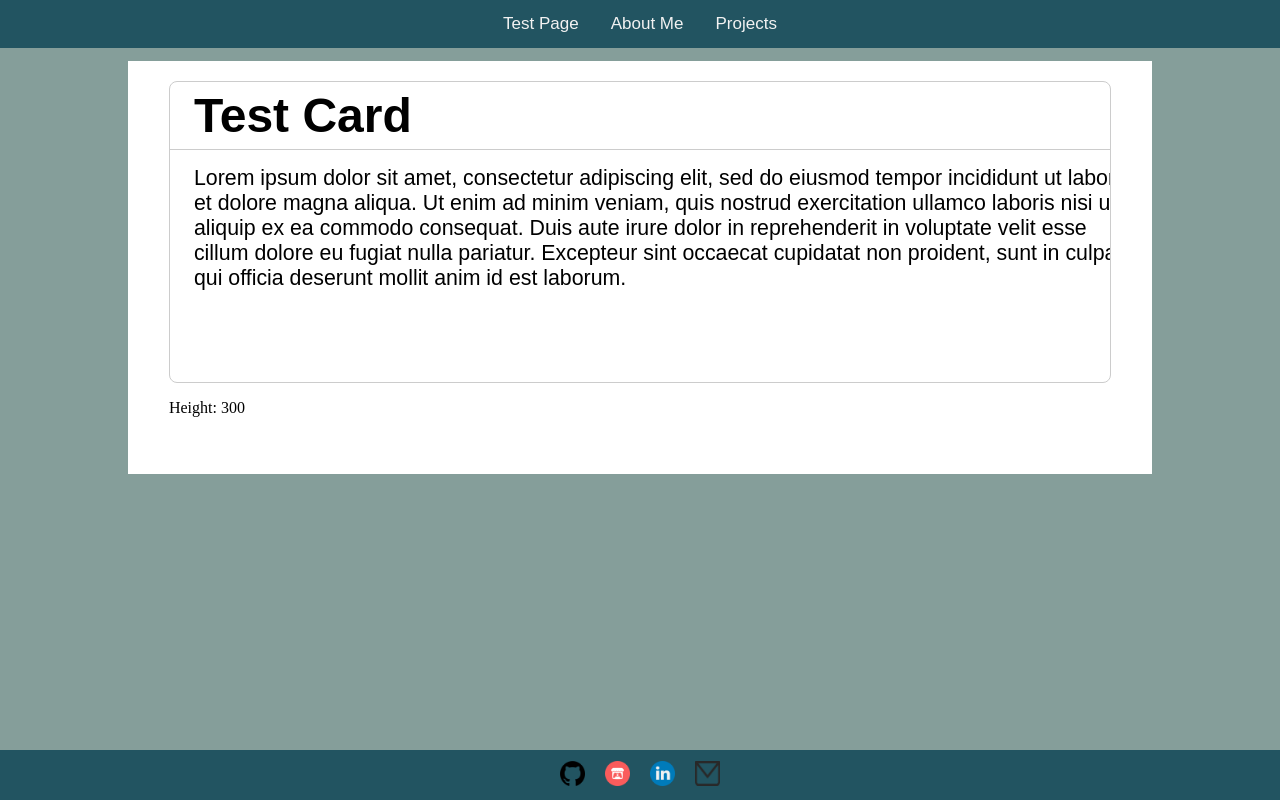
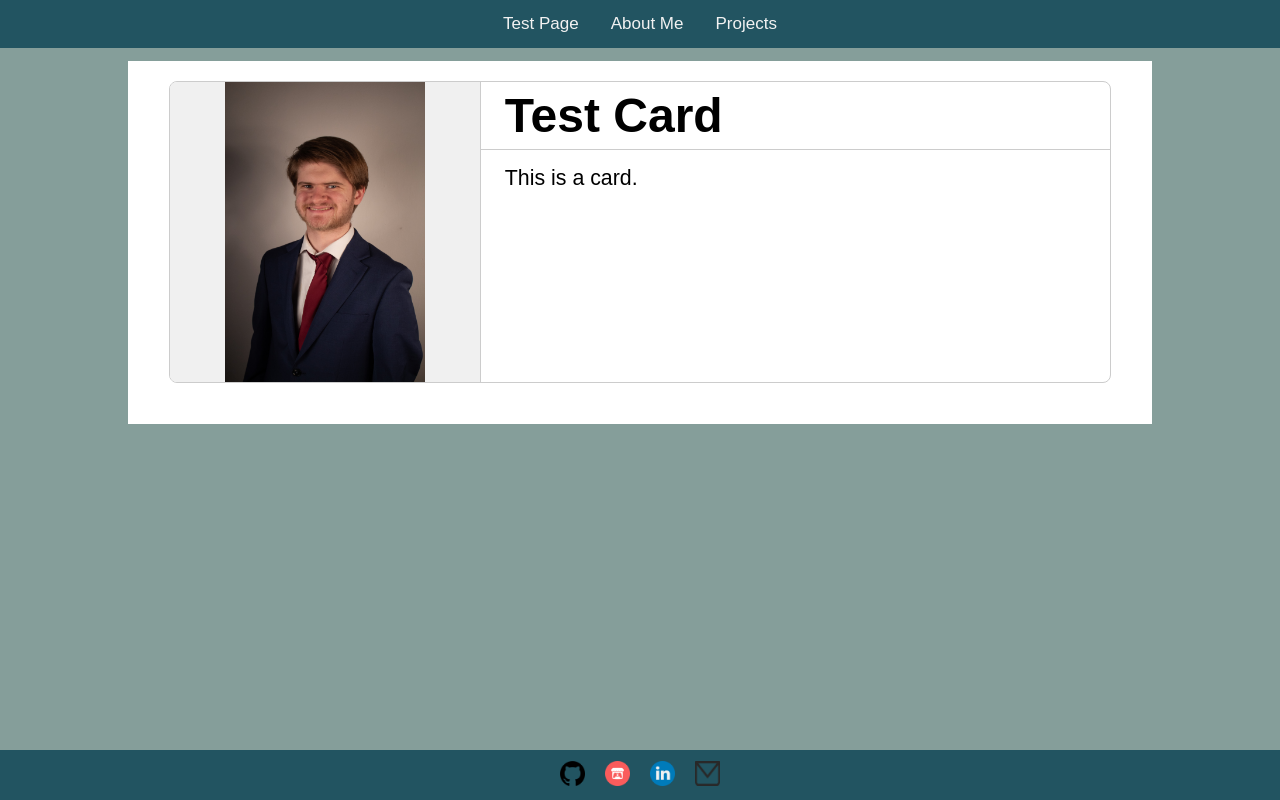
Before and after one commit to hdorer/hdorer.github.io, a React (Vite) app: page /test-page in a window 1280 px wide. Built offline with nearby package versions, Linux system fonts and the light colour scheme.

Commit message:
Revert "I've completely broken it and I don't know how"
This reverts commit f1599311b5dc661b3480f1d48a3c294d2d3e124f.

```diff
--- a/src/components/Card.css
+++ b/src/components/Card.css
@@ -17,29 +17,16 @@
     min-height: 100%;
 }
 
-.card-thumbnail img {
-    max-width: 100%;
-}
-
 .card-body {
     display: flex;
+    width: 67%;
     flex-direction: column;
     align-items: flex-start;
     justify-content: flex-start;
-    box-sizing: border-box;
-}
-
-.card-body.partial-width {
-    width: 67%;
-}
-
-.card-body.full-width {
-    width: 100%;
 }
 
 .card-title {
     min-width: 100%;
-    max-width: 100%;
     padding: 6px 24px 6px 24px;
     font-weight: bold;
     font-size: 36pt;
@@ -49,12 +36,6 @@
 .card-text {
     padding: 16px 24px 16px 24px;
     font-size: 16pt;
-    min-width: 100%;
-    max-width: 100%;
-}
-
-.card-test p {
-    max-width: 100%;
 }
 
 @media screen and (max-width: 767px) {
--- a/src/components/Card.tsx
+++ b/src/components/Card.tsx
@@ -1,6 +1,5 @@
-import { ReactNode, useRef, useLayoutEffect, useState } from 'react';
-import { Link, } from 'react-router-dom';
-import HeightGetter from './HeightGetter';
+import { ReactNode, useRef, useEffect, useState } from 'react';
+import { Link, useLocation } from 'react-router-dom';
 import './Card.css';
 
 interface Props {
@@ -8,73 +7,73 @@ interface Props {
     thumbnail?: string;
     linkTo?: string;
     children?: ReactNode;
+}
+
+function Card({ title, thumbnail, linkTo, children }: Props) {
+    const thumbnailDiv = useRef<HTMLDivElement>(null);
+
+    const [thumbnailDivDimensions, recordThumbnailDivDimensions] = useState({ width: 0, height: 0 });
+    const [screenWidth, recordScreenWidth] = useState(0);
+
+    const location = useLocation();
+
+    const updateSizes = () => {
+        console.log("updateSizes");
+
+        recordScreenWidth(window.innerWidth);
+
+        if(!thumbnailDiv.current) {
+            console.error("thumbnailDiv.current was null in Card.imageLoaded()!");
+            return;
+        }
+
+        recordThumbnailDivDimensions({
+            width: thumbnailDiv.current.offsetWidth,
+            height: thumbnailDiv.current.offsetHeight
+        });
     };
 
-function Card({ title, thumbnail, linkTo, children }: Props) {
-    const bodyDiv = useRef<HTMLDivElement>(null);
-
-    const [screenWidth, recordScreenWidth] = useState(0);
-    const [bodyDivHeight, recordBodyDivHeight] = useState(0);
-
     const desktopLayout = (
-        <>
         <div className="card">
-                { thumbnail && (
-                    <div className="card-thumbnail">
-                        {/* <img src={thumbnail} style={{ maxHeight: `${bodyDivHeight}px` }} /> */}
-                        {/* <img src={thumbnail} /> */}
+            <div ref={thumbnailDiv} className="card-thumbnail">
+                <img src={thumbnail} style={{ maxWidth: `${thumbnailDivDimensions.width}px`, maxHeight: `${thumbnailDivDimensions.height}px` }} onLoad={updateSizes} />
             </div>
-                )}
-                <HeightGetter setHeight={recordBodyDivHeight}>
-                    <div ref={bodyDiv} className={`card-body ${thumbnail ? 'partial-width' : 'full-width'}`}>
-                        { title && (
+            <div className="card-body">
                 <div className="card-title">
                     {title}
                 </div>
-                        )}
                 <div className="card-text">
                     {children}
                 </div>
             </div>
-                </HeightGetter>
         </div>
-            <p>Height: {bodyDivHeight}</p>
-        </>
     );
 
     const mobileLayout = (
         <div className="card">
-            { title && (
             <div className="card-title">
                 {title}
             </div>
-            )}
-            { thumbnail && (
-                <div className="card-thumbnail">
-                    <img src={thumbnail} />
+            <div ref={thumbnailDiv} className="card-thumbnail">
+                <img src={thumbnail} onLoad={updateSizes} />
             </div>
-            )}
             <div className="card-text">
                 {children}
             </div>
         </div>
     );
 
-    useLayoutEffect(() => {
-        const resized = () => {
-            recordScreenWidth(window.innerWidth);
-        }
+    useEffect(() => {
+        console.log("useEffect()");
 
-        resized();
+        updateSizes();
 
-        window.addEventListener('resize', resized);
+        window.addEventListener('resize', updateSizes);
 
         return () => {
-            window.removeEventListener('resize', resized);
+            window.removeEventListener('resize', updateSizes);
         };
-    });
-
-    console.log(`bodyDivHeight: ${bodyDivHeight}`);
+    }, [location]);
 
     if(linkTo) {
         return (
--- a/src/components/HeightGetter.tsx
+++ /dev/null
@@ -1,30 +0,0 @@
-import { ReactNode, useRef, useEffect } from 'react';
-
-interface Props {
-    setHeight?: (height: number) => void;
-    children?: ReactNode
-}
-
-function HeightGetter({ setHeight, children }: Props) {
-    const divRef = useRef<HTMLDivElement>(null);
-
-    useEffect(() => {
-        if(!divRef.current) {
-            return;
-        }
-
-        if(!setHeight) {
-            return;
-        }
-
-        setHeight(divRef.current.clientHeight);
-    }, []);
-
-    return (
-        <div ref={divRef} style={{ width: `100%` }}>
-            {children}
-        </div>
-    );
-}
-
-export default HeightGetter;
--- a/src/routes/TestPage.tsx
+++ b/src/routes/TestPage.tsx
@@ -5,8 +5,8 @@ function TestPage() {
     return (
         <div className="page-container">
             <div className="content-container">
-                <Card title="Test Card">
-                    Lorem ipsum dolor sit amet, consectetur adipiscing elit, sed do eiusmod tempor incididunt ut labore et dolore magna aliqua. Ut enim ad minim veniam, quis nostrud exercitation ullamco laboris nisi ut aliquip ex ea commodo consequat. Duis aute irure dolor in reprehenderit in voluptate velit esse cillum dolore eu fugiat nulla pariatur. Excepteur sint occaecat cupidatat non proident, sunt in culpa qui officia deserunt mollit anim id est laborum.
+                <Card title="Test Card" thumbnail={thumbnail} linkTo="/">
+                    This is a card.
                 </Card>
             </div>
         </div>
```
Lines whose indentation alone changed are shown as unchanged.
